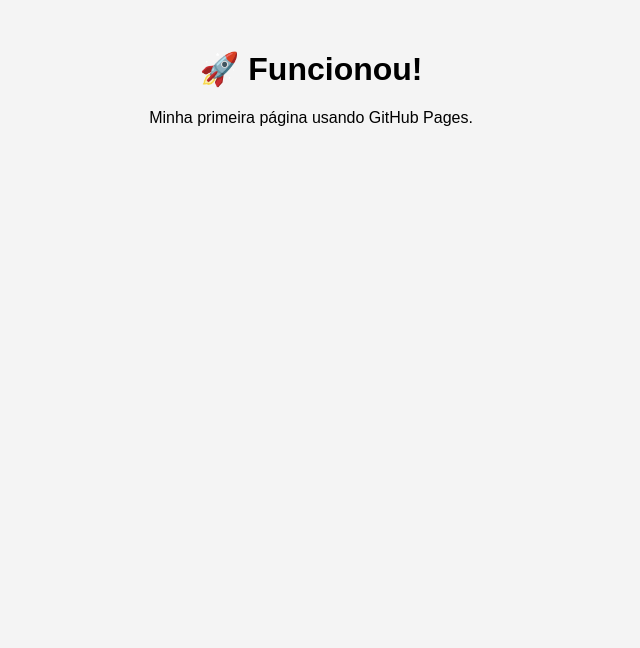
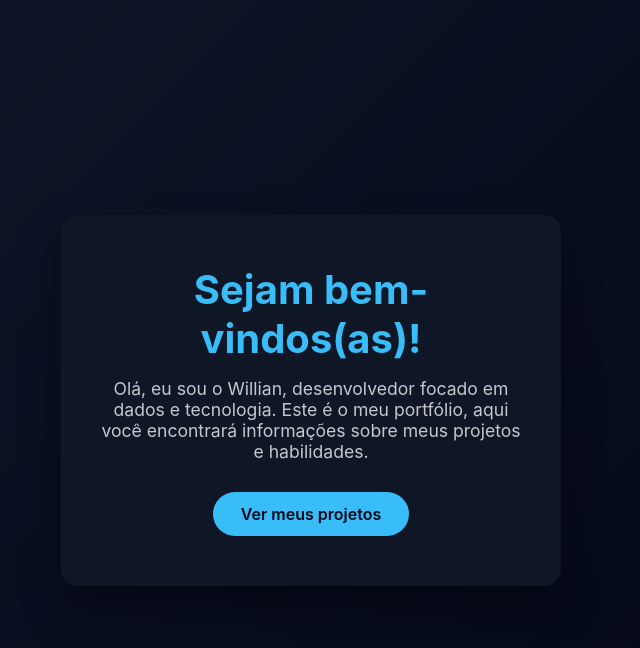
Before and after one commit to Willian-Cruz/Willian-Cruz.github.io, a plain HTML site: page index.html in a window 1280 px wide. Shown: the whole page, without its empty margins (329-969 px from the left). Drawn offline with Linux system fonts and the light colour scheme.

Commit message:
Aplicando novo layout à minha página

```diff
--- a/index.html
+++ b/index.html
@@ -2,12 +2,20 @@
 <html lang="pt-BR">
 <head>
   <meta charset="UTF-8">
-  <title>Minha Página no GitHub Pages</title>
+  <title>Portfólio | Willian</title>
   <link rel="stylesheet" href="style.css">
-
+  <meta name="viewport" content="width=device-width, initial-scale=1.0">
 </head>
 <body>
-  <h1>🚀 Funcionou!</h1>
-  <p>Minha primeira página usando GitHub Pages.</p>
+
+  <main class="container">
+    <h1>Sejam bem-vindos(as)!</h1>
+    <p>Olá, eu sou o Willian, desenvolvedor focado em dados e tecnologia.
+      Este é o meu portfólio, aqui você encontrará informações sobre meus projetos e habilidades.
+    </p>
+
+    <a href="#" class="btn">Ver meus projetos</a>
+  </main>
+
 </body>
 </html>
--- a/style.css
+++ b/style.css
@@ -1,6 +1,52 @@
+* {
+  margin: 0;
+  padding: 0;
+  box-sizing: border-box;
+  font-family: 'Inter', system-ui, sans-serif;
+}
+
 body {
-  font-family: Arial, sans-serif;
-  background: #f4f4f4;
+  min-height: 100vh;
+  background: linear-gradient(135deg, #0f172a, #020617);
+  color: #e5e7eb;
+  display: flex;
+  align-items: center;
+  justify-content: center;
+}
+
+.container {
   text-align: center;
-  margin-top: 50px;
+  background: rgba(17, 24, 39, 0.8);
+  padding: 50px 40px;
+  border-radius: 16px;
+  box-shadow: 0 20px 40px rgba(0,0,0,0.4);
+  max-width: 500px;
 }
+
+h1 {
+  font-size: 2.5rem;
+  color: #38bdf8;
+  margin-bottom: 15px;
+}
+
+p {
+  font-size: 1.1rem;
+  opacity: 0.85;
+  margin-bottom: 30px;
+}
+
+.btn {
+  display: inline-block;
+  padding: 12px 28px;
+  background: #38bdf8;
+  color: #020617;
+  text-decoration: none;
+  font-weight: 600;
+  border-radius: 30px;
+  transition: transform 0.3s, box-shadow 0.3s;
+}
+
+.btn:hover {
+  transform: translateY(-3px);
+  box-shadow: 0 10px 25px rgba(56, 189, 248, 0.4);
+}
```
